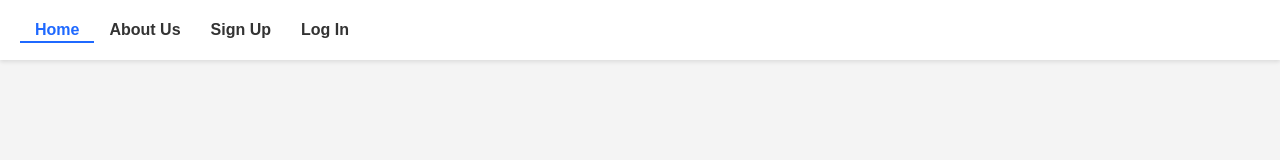
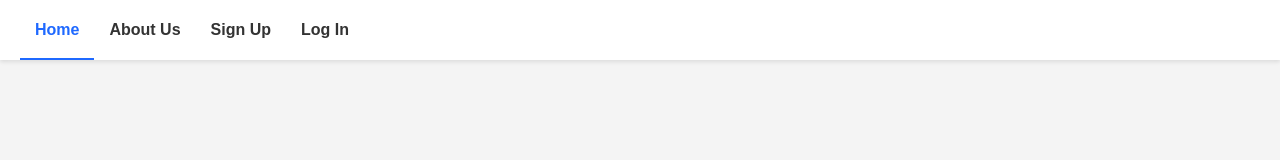
Before and after one commit to hrtowii/NYP_FullStackProject, a React (Vite) app: page / in a window 1280 px wide. Shown: the top 160 px of the page. Built offline with nearby package versions, Linux system fonts and the light colour scheme.

Commit message:
fix css for navbar

```diff
--- a/src/components/Navbar.css
+++ b/src/components/Navbar.css
@@ -26,7 +26,7 @@
     display: flex;
     align-items: center;
     height: 100%;
-    padding: 0 15px;
+    padding: 17px 15px;
     text-decoration: none;
     color: #333;
     font-weight: 600;
```
